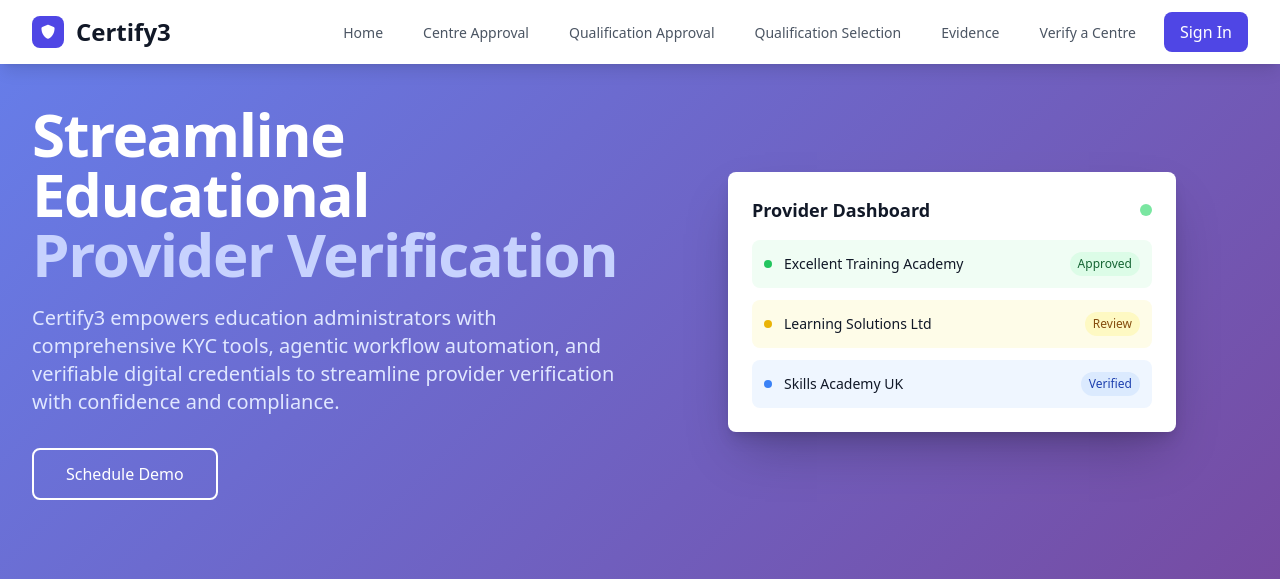
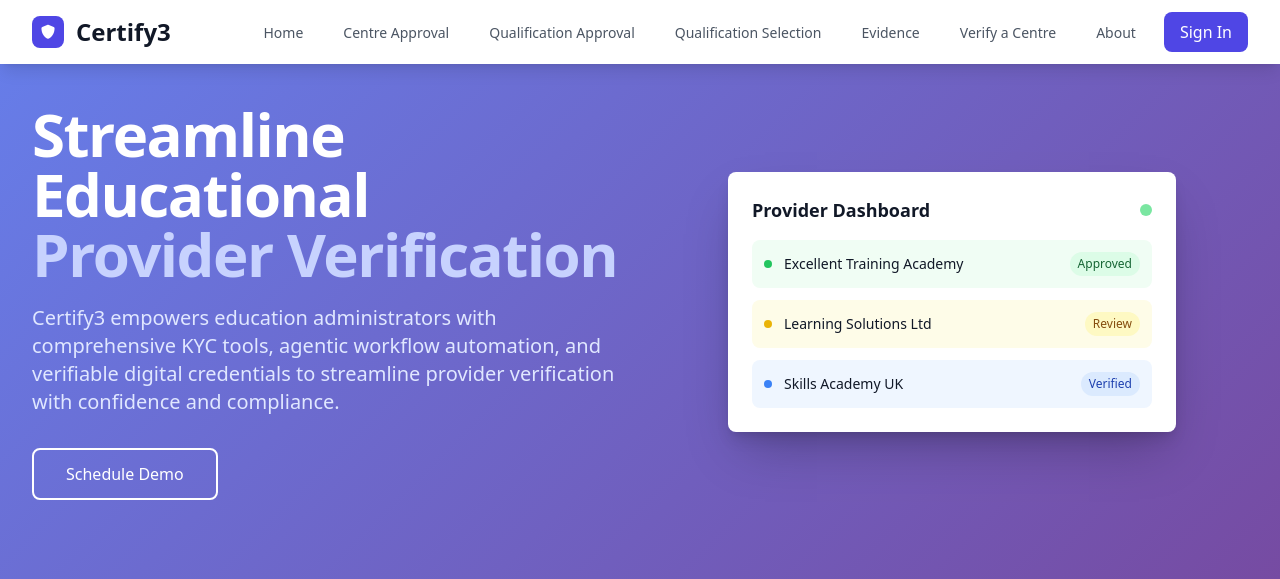
Before and after one commit to ragpark/educational-kyc, a FastAPI app: page / in a window 1280 px wide. Shown: the top 579 px of the page. Run offline with FastAPI, Linux system fonts and the light colour scheme; some libraries are stand-ins or nearby versions.

Commit message:
Update home.html

```diff
--- a/templates/home.html
+++ b/templates/home.html
@@ -47,6 +47,7 @@ tre-<!DOCTYPE html>
                         <a href="/centre-submission" class="text-gray-600 hover:text-indigo-600 px-3 py-2 text-sm font-medium transition">Qualification Selection</a>
                         <a href="/documents" class="text-gray-600 hover:text-indigo-600 px-3 py-2 text-sm font-medium transition">Evidence</a>
                         <a href="/verify-credential" class="text-gray-600 hover:text-indigo-600 px-3 py-2 text-sm font-medium transition">Verify a Centre</a>
+                        <a href="/about" class="text-gray-600 hover:text-indigo-600 px-3 py-2 text-sm font-medium transition">About</a>
                         {% if request.session.get('user') %}
                         <a href="/logout" class="hover:text-blue-200"><button class="bg-indigo-600 text-white px-4 py-2 rounded-lg hover:bg-indigo-700 transition font-medium">
                             Sign Out
```
